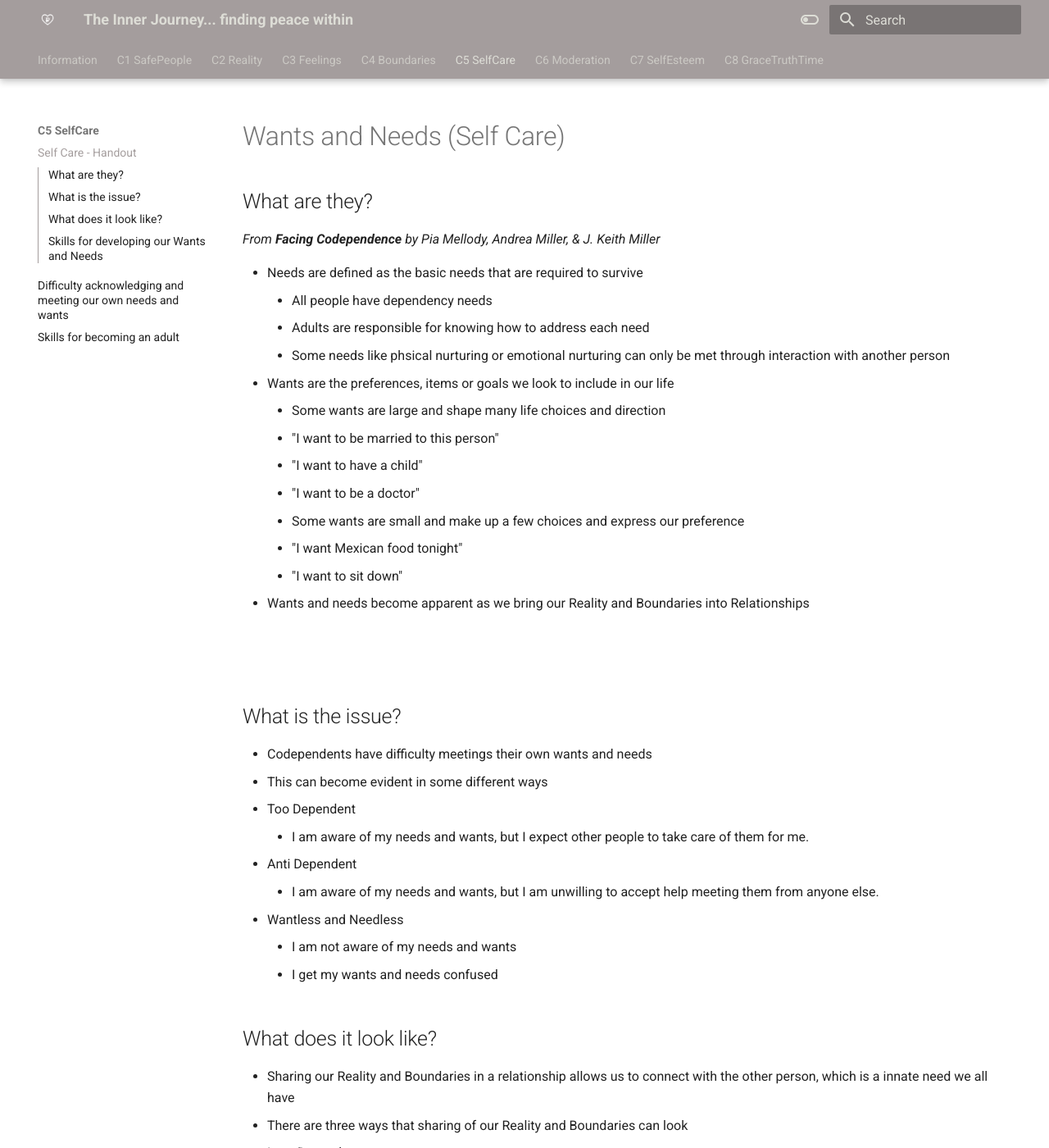
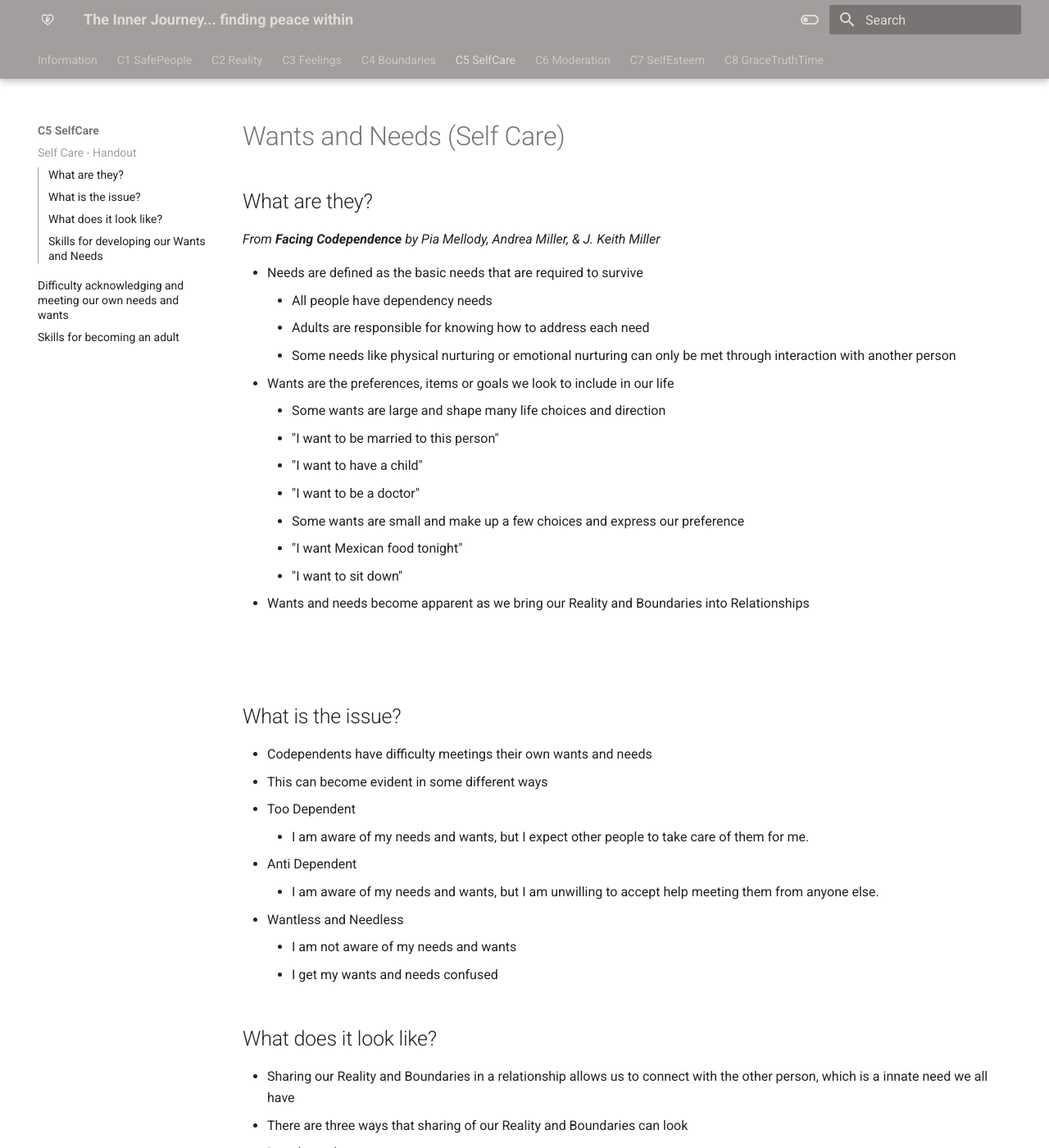
Before and after one commit to dgrothman/theinnerjourney, an MkDocs documentation site: the page built from docs/C5-SelfCare/Handout.md, in a window 1280 px wide and 1400 px high. Shown: the whole window at 82% size. Built offline with MkDocs 1.6.1 and Material for MkDocs 9.7.7, drawn with Linux system fonts in a browser that asks for light colours; part of the change alters nothing that is shown; some of the changed text lies outside the part shown.

Commit message:
typo fixes

```diff
--- a/docs/C5-SelfCare/Handout.md
+++ b/docs/C5-SelfCare/Handout.md
@@ -10,7 +10,7 @@ title: Self Care - Handout
 * Needs are defined as the basic needs that are required to survive
     * All people have dependency needs
     * Adults are responsible for knowing how to address each need
-    * Some needs like phsical nurturing or emotional nurturing can only be met through interaction with another person
+    * Some needs like physical nurturing or emotional nurturing can only be met through interaction with another person
 * Wants are the preferences, items or goals we look to include in our life
     * Some wants are large and shape many life choices and direction
       * "I want to be married to this person"
@@ -41,7 +41,7 @@ title: Self Care - Handout
 
 * Sharing our Reality and Boundaries in a relationship allows us to connect with the other person, which is a innate need we all have
 * There are three ways that sharing of our Reality and Boundaries can look
-  * Inter-Dependent
+  * Interdependent
 <br><br><br><br>
     * Two overlapping circles
       * Each circle has portions that are seperate
@@ -79,7 +79,7 @@ title: Self Care - Handout
 <br><br><br><br>
 * Work on independence
   * Decide what wants and needs you feel you are responsible for meeting
-  * Ask for help identifing what items you can meet yourself
+  * Ask for help identifying what items you can meet yourself
   * Start taking steps to meet those wants and needs yourself
   <br><br><br><br>
 * Work on understanding your wants and needs
```
Also changed, not shown: 1 other file.
